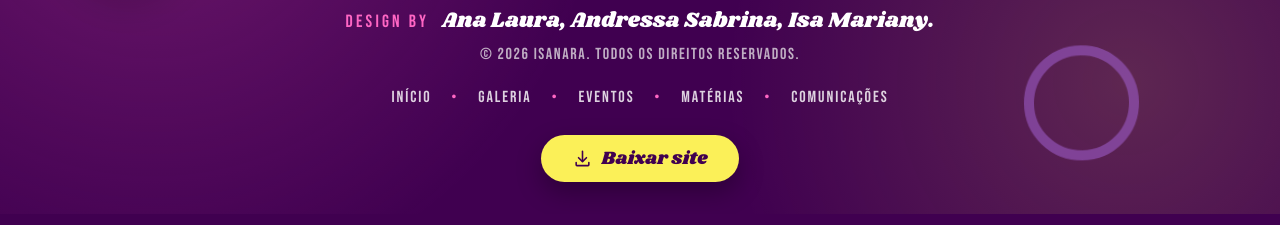
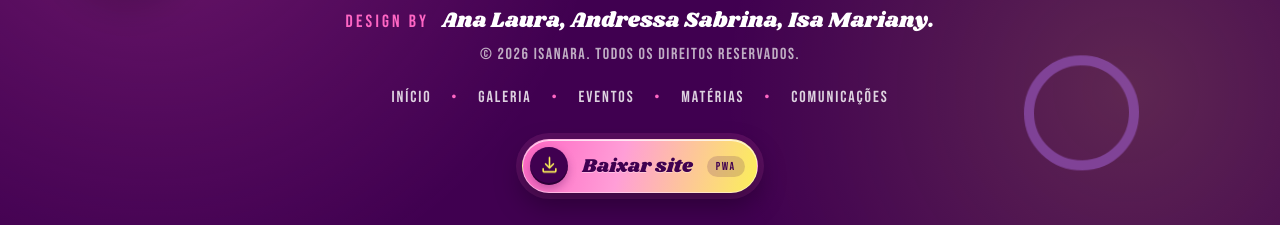
Before and after one commit to isanaraplataformaweb/ISANARA, a plain HTML site: page index.html in a window 1280 px wide. Shown: the part 2657-2882 px from the top of the page. Drawn offline with nearby package versions, Linux system fonts and the light colour scheme.

Commit message:
Estiliza botão de instalação PWA do rodapé

```diff
--- a/footer.css
+++ b/footer.css
@@ -213,23 +213,78 @@
 }
 
 .rodape__instalar {
+  position: relative;
   display: inline-flex;
   align-items: center;
   justify-content: center;
-  gap: 10px;
-  margin-top: 28px;
-  padding: 14px 32px;
-  border: none;
+  gap: 12px;
+  margin-top: 32px;
+  padding: 7px 12px 7px 7px;
+  border: 1px solid rgba(255, 255, 255, 0.45);
   border-radius: 999px;
-  background: var(--amarelo);
+  background: linear-gradient(105deg, #ff66c4 0%, #ff9ed7 42%, var(--amarelo) 100%);
   color: var(--roxo);
   font-family: 'Shrikhand', cursive;
-  font-size: clamp(0.95rem, 2vw, 1.15rem);
+  font-size: clamp(1rem, 2.2vw, 1.2rem);
   line-height: 1;
   text-decoration: none;
   cursor: pointer;
-  box-shadow: 0 10px 26px rgba(0, 0, 0, 0.3);
-  transition: transform 0.2s ease, background 0.2s ease, box-shadow 0.2s ease;
+  overflow: hidden;
+  box-shadow:
+    0 12px 28px rgba(0, 0, 0, 0.34),
+    0 0 0 6px rgba(255, 102, 196, 0.13),
+    inset 0 1px 0 rgba(255, 255, 255, 0.75);
+  transition: transform 0.25s cubic-bezier(0.2, 0.8, 0.2, 1), box-shadow 0.25s ease, filter 0.25s ease;
+}
+
+/* Brilho que atravessa o botão no hover */
+.rodape__instalar::before {
+  content: '';
+  position: absolute;
+  inset: 0;
+  background: linear-gradient(115deg, transparent 25%, rgba(255, 255, 255, 0.65) 50%, transparent 75%);
+  transform: translateX(-120%);
+  transition: transform 0.65s ease;
+  pointer-events: none;
+}
+
+.rodape__instalar:hover::before,
+.rodape__instalar:focus-visible::before {
+  transform: translateX(120%);
+}
+
+.rodape__instalar:hover,
+.rodape__instalar:focus-visible {
+  transform: translateY(-4px) scale(1.02);
+  filter: saturate(1.15);
+  box-shadow:
+    0 18px 38px rgba(255, 102, 196, 0.42),
+    0 0 0 9px rgba(251, 240, 88, 0.16),
+    inset 0 1px 0 rgba(255, 255, 255, 0.85);
+  outline: none;
+}
+
+.rodape__instalar:active {
+  transform: translateY(-1px) scale(0.99);
+}
+
+.rodape__instalar:focus-visible {
+  outline: 3px solid #ffffff;
+  outline-offset: 5px;
+}
+
+.rodape__instalar-icone {
+  position: relative;
+  z-index: 1;
+  display: grid;
+  place-items: center;
+  flex: 0 0 auto;
+  width: 38px;
+  height: 38px;
+  border-radius: 50%;
+  background: var(--roxo);
+  color: var(--amarelo);
+  box-shadow: inset 0 -2px 0 rgba(0, 0, 0, 0.3), 0 4px 10px rgba(64, 0, 80, 0.3);
 }
 
 .rodape__instalar svg {
@@ -240,19 +295,31 @@
   stroke-width: 2;
   stroke-linecap: round;
   stroke-linejoin: round;
+  animation: rodape-download 2.4s ease-in-out infinite;
 }
 
-.rodape__instalar:hover,
-.rodape__instalar:focus-visible {
-  transform: translateY(-3px);
-  background: #ffffff;
-  box-shadow: 0 16px 34px rgba(255, 102, 196, 0.45);
-  outline: none;
+@keyframes rodape-download {
+  0%, 100% { transform: translateY(-2px); }
+  50% { transform: translateY(2px); }
 }
 
-.rodape__instalar:focus-visible {
-  outline: 3px solid var(--rosa);
-  outline-offset: 4px;
+.rodape__instalar-texto {
+  position: relative;
+  z-index: 1;
+  padding: 0 2px;
+  text-shadow: 0 1px 0 rgba(255, 255, 255, 0.35);
+}
+
+.rodape__instalar-selo {
+  position: relative;
+  z-index: 1;
+  padding: 5px 9px;
+  border-radius: 999px;
+  background: rgba(64, 0, 80, 0.16);
+  color: var(--roxo);
+  font-family: 'Bebas Neue', Impact, sans-serif;
+  font-size: 0.72rem;
+  letter-spacing: 0.14em;
 }
 
 .rodape__instalar[hidden] {
@@ -342,9 +409,11 @@
 }
 
 @media (prefers-reduced-motion: reduce) {
-  .rodape__forma { animation: none; }
+  .rodape__forma,
+  .rodape__instalar svg { animation: none; }
   .rodape__marca,
   .rodape__topo,
   .rodape__instalar,
+  .rodape__instalar::before,
   .rodape__links a { transition: none; }
 }
--- a/index.html
+++ b/index.html
@@ -393,12 +393,15 @@
             </nav>
 
             <button type="button" id="btnInstalar" class="rodape__instalar">
-                <svg viewBox="0 0 24 24" aria-hidden="true">
-                    <path d="M12 3v12"></path>
-                    <polyline points="7 11 12 16 17 11"></polyline>
-                    <path d="M4 17v3a1 1 0 0 0 1 1h14a1 1 0 0 0 1-1v-3"></path>
-                </svg>
-                Baixar site
+                <span class="rodape__instalar-icone" aria-hidden="true">
+                    <svg viewBox="0 0 24 24">
+                        <path d="M12 3v12"></path>
+                        <polyline points="7 11 12 16 17 11"></polyline>
+                        <path d="M4 17v3a1 1 0 0 0 1 1h14a1 1 0 0 0 1-1v-3"></path>
+                    </svg>
+                </span>
+                <span class="rodape__instalar-texto">Baixar site</span>
+                <span class="rodape__instalar-selo" aria-hidden="true">PWA</span>
             </button>
             <p class="rodape__dica" id="dicaInstalar" role="status" hidden></p>
         </div>
```
Also changed, not shown: Comunicações.html (+9 -6 lines).
